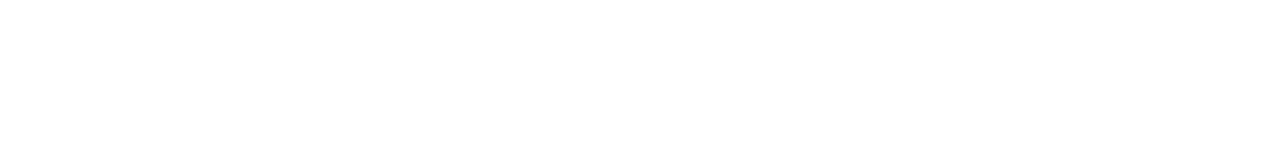
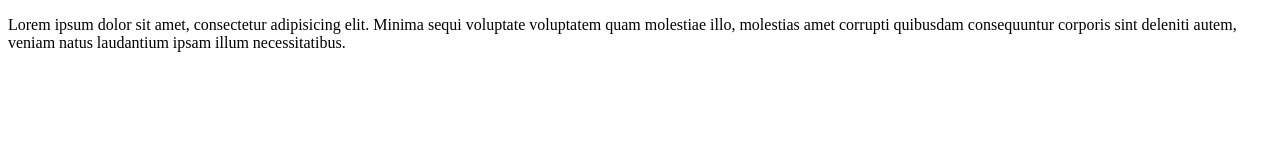
Before and after one commit to alex-sky/js_hw1, a plain HTML site: page index.html in a window 1280 px wide. Drawn offline with Linux system fonts and the light colour scheme.

Commit message:
коммит 2, для прикола

```diff
--- a/index.html
+++ b/index.html
@@ -6,6 +6,6 @@
     <script src="common.js"></script>
 </head>
 <body>
-
+    <p>Lorem ipsum dolor sit amet, consectetur adipisicing elit. Minima sequi voluptate voluptatem quam molestiae illo, molestias amet corrupti quibusdam consequuntur corporis sint deleniti autem, veniam natus laudantium ipsam illum necessitatibus.</p>
 </body>
 </html>
```
